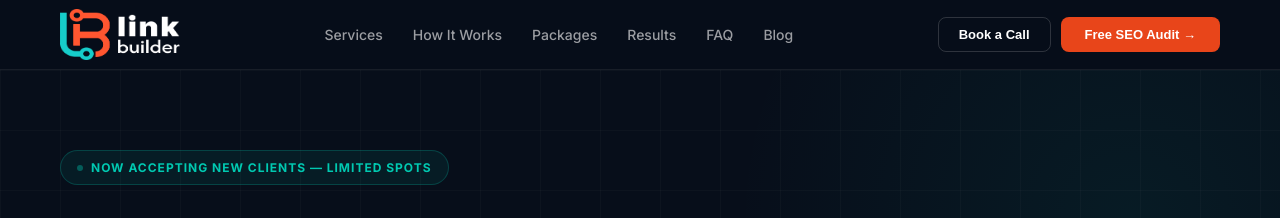
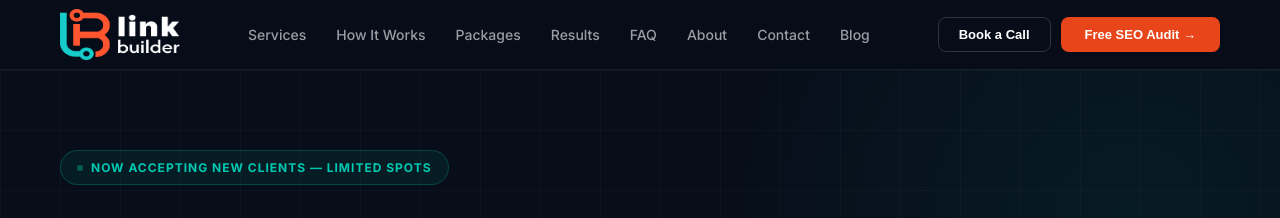
Before and after one commit to davidhome7965-stack/linkbuilder-online, a Jekyll site: the page index.html, which Jekyll copies as it is, in a window 1280 px wide. Shown: the top 218 px of the page. Built offline with Jekyll 4.4.1, drawn with Linux system fonts in a browser that asks for light colours.

Commit message:
Add pages Link About , Contact us etc

```diff
--- a/index.html
+++ b/index.html
@@ -1682,6 +1682,8 @@
       <li><a href="#packages">Packages</a></li>
       <li><a href="#results">Results</a></li>
       <li><a href="#faq">FAQ</a></li>
+      <li><a href="/about.html">About</a></li>
+      <li><a href="/contact.html">Contact</a></li>
       <li><a href="/blog.html">Blog</a></li>
     </ul>
     <div class="nav-actions">
```
